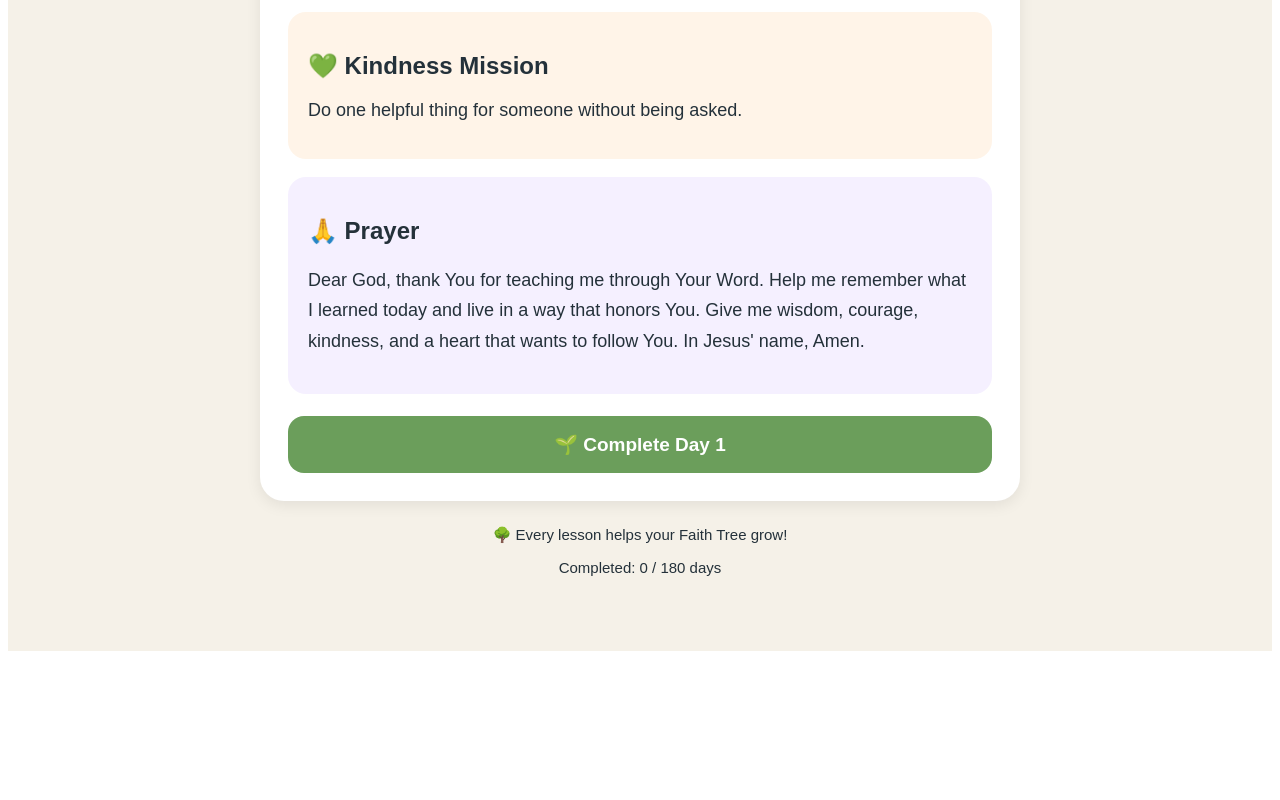
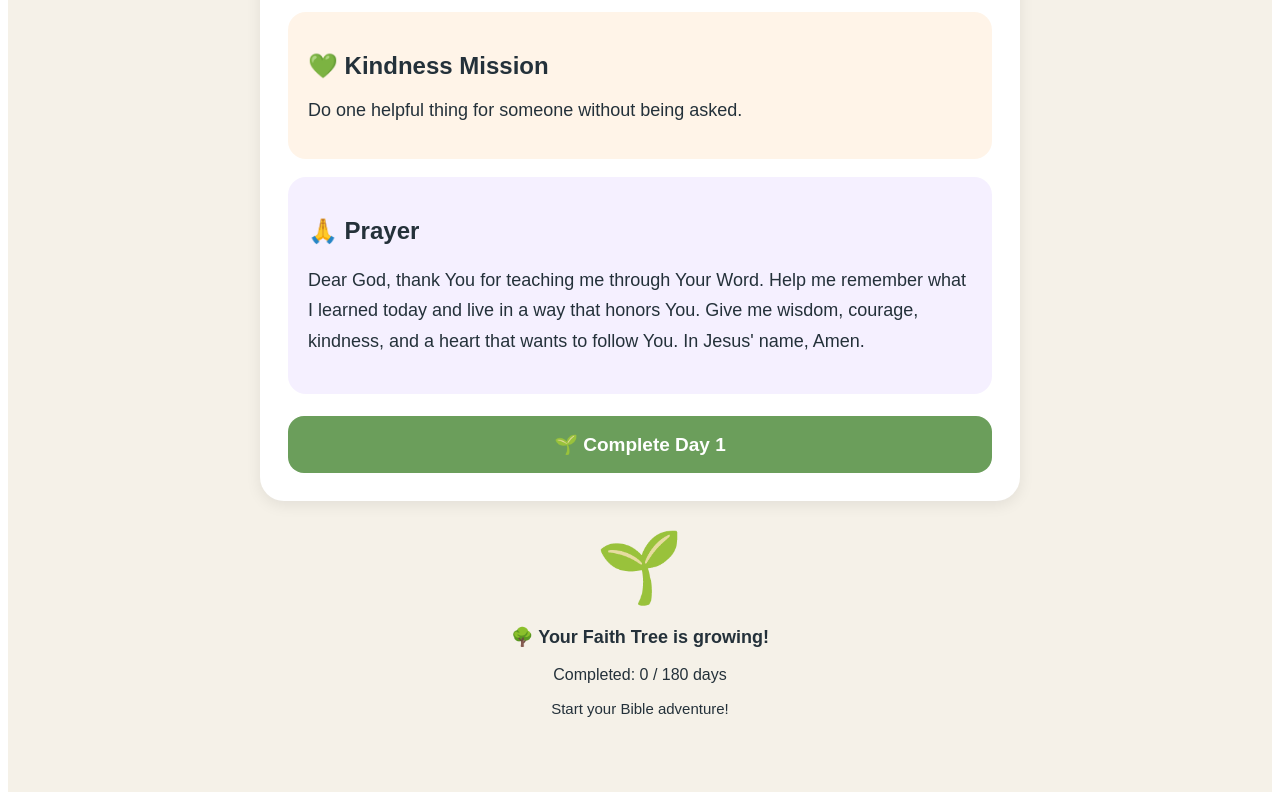
Before and after one commit to ahamilton1210ah-maker/faith-foundations-mm-adventure, a Next.js app: page /Lessons in a window 1280 px wide. Shown: the part 1436-2236 px from the top of the page. Before the commit the page ends 2095 px from the top, so only its background shows below. Built offline with nearby package versions, Linux system fonts and the light colour scheme.

Commit message:
Enhance Faith Tree display with dynamic messages-update tree

```diff
--- a/app/Lessons/page.js
+++ b/app/Lessons/page.js
@@ -411,10 +411,45 @@ export default function Lessons() {
             fontSize: "15px"
           }}
         >
-          <p>🌳 Every lesson helps your Faith Tree grow!</p>
-          <p>
-            Completed: {completed.length} / 180 days
-          </p>
+          <div style={{ marginTop: "25px", textAlign: "center" }}>
+  <div style={{ fontSize: "70px", marginBottom: "10px" }}>
+    {completed.length === 0
+      ? "🌱"
+      : completed.length < 30
+      ? "🌿"
+      : completed.length < 60
+      ? "🌳"
+      : completed.length < 90
+      ? "🌳🌳"
+      : completed.length < 120
+      ? "🌳🌳🌳"
+      : completed.length < 150
+      ? "🌲🌳🌲"
+      : completed.length < 180
+      ? "🌲🌳🌲🌳"
+      : "🌲🌳🌲🌳🌲"}
+  </div>
+
+  <p style={{ fontSize: "18px", fontWeight: "bold" }}>
+    🌳 Your Faith Tree is growing!
+  </p>
+
+  <p style={{ fontSize: "16px" }}>
+    Completed: {completed.length} / 180 days
+  </p>
+
+  <p style={{ fontSize: "15px" }}>
+    {completed.length === 0
+      ? "Start your Bible adventure!"
+      : completed.length < 60
+      ? "Your faith is taking root! 🌱"
+      : completed.length < 120
+      ? "Look how much your Faith Tree has grown! 🌳"
+      : completed.length < 180
+      ? "Your Faith Tree is almost fully grown! ⭐"
+      : "🏆 Your Faith Tree is fully grown! You did it!"}
+  </p>
+</div>
         </footer>
       </div>
     </main>
```
